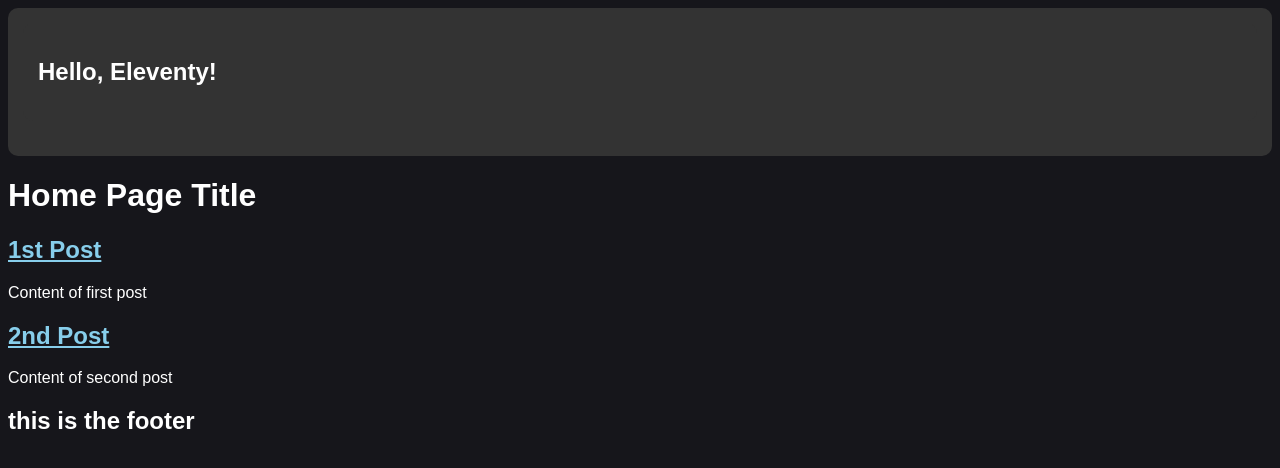
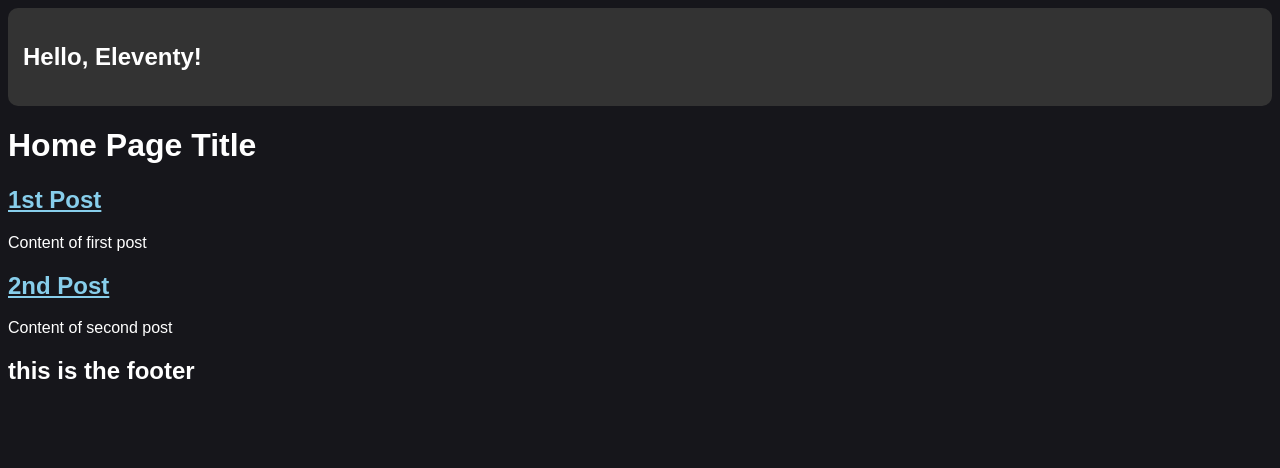
Before and after one commit to StephenOravec/hello-eleventy, an Eleventy site: page index.html in a window 1280 px wide. Built offline with nearby package versions, Linux system fonts and the light colour scheme; Eleventy itself is replaced by a stand-in of ours; files that its build step writes are made by us from their sources.

Commit message:
Remove tags to avoid double tags

```diff
--- a/_includes/footer.html
+++ b/_includes/footer.html
@@ -1,3 +1 @@
-<footer>
-    <h2>this is the footer</h2>
-</footer>
+<h2>this is the footer</h2>
--- a/_includes/header.html
+++ b/_includes/header.html
@@ -1,3 +1 @@
-<header>
-    <h2>Hello, Eleventy!</h2>
-</header>
+<h2>Hello, Eleventy!</h2>
```
